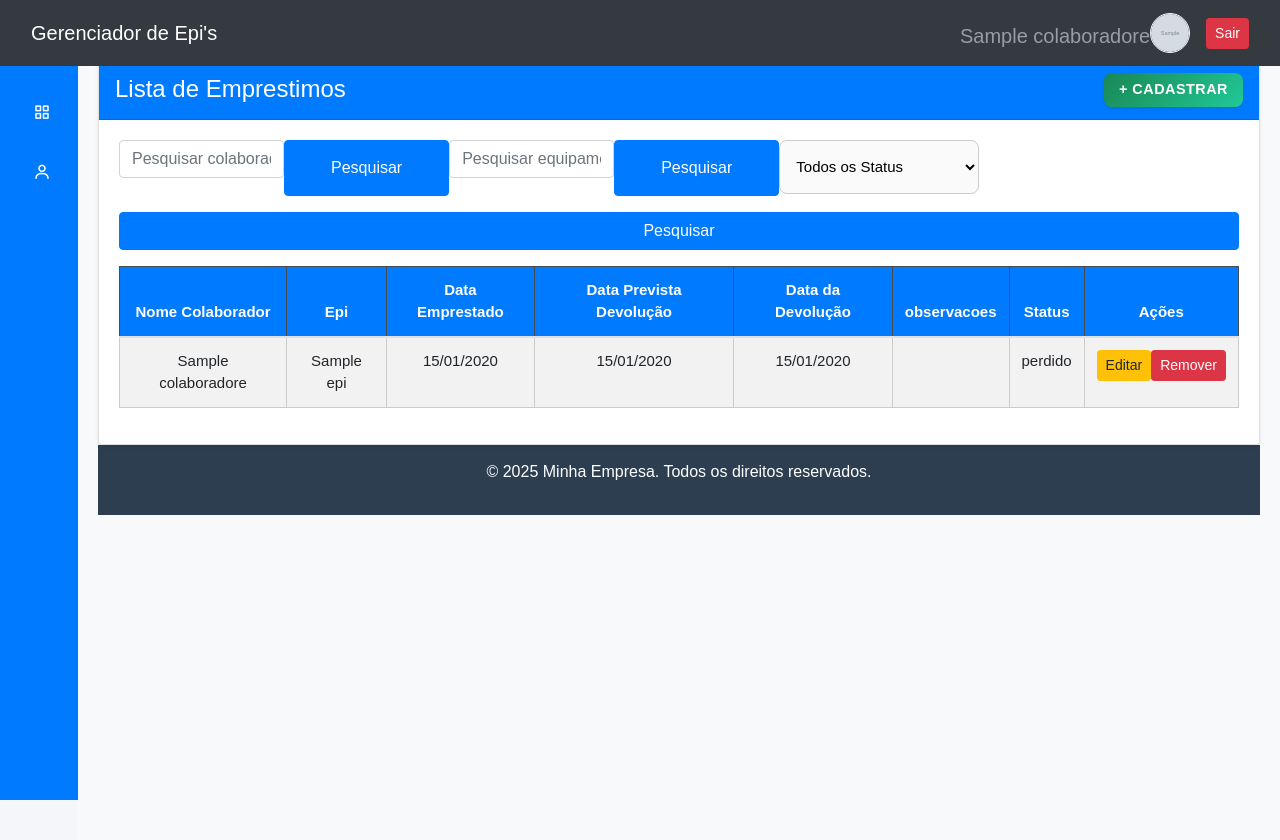
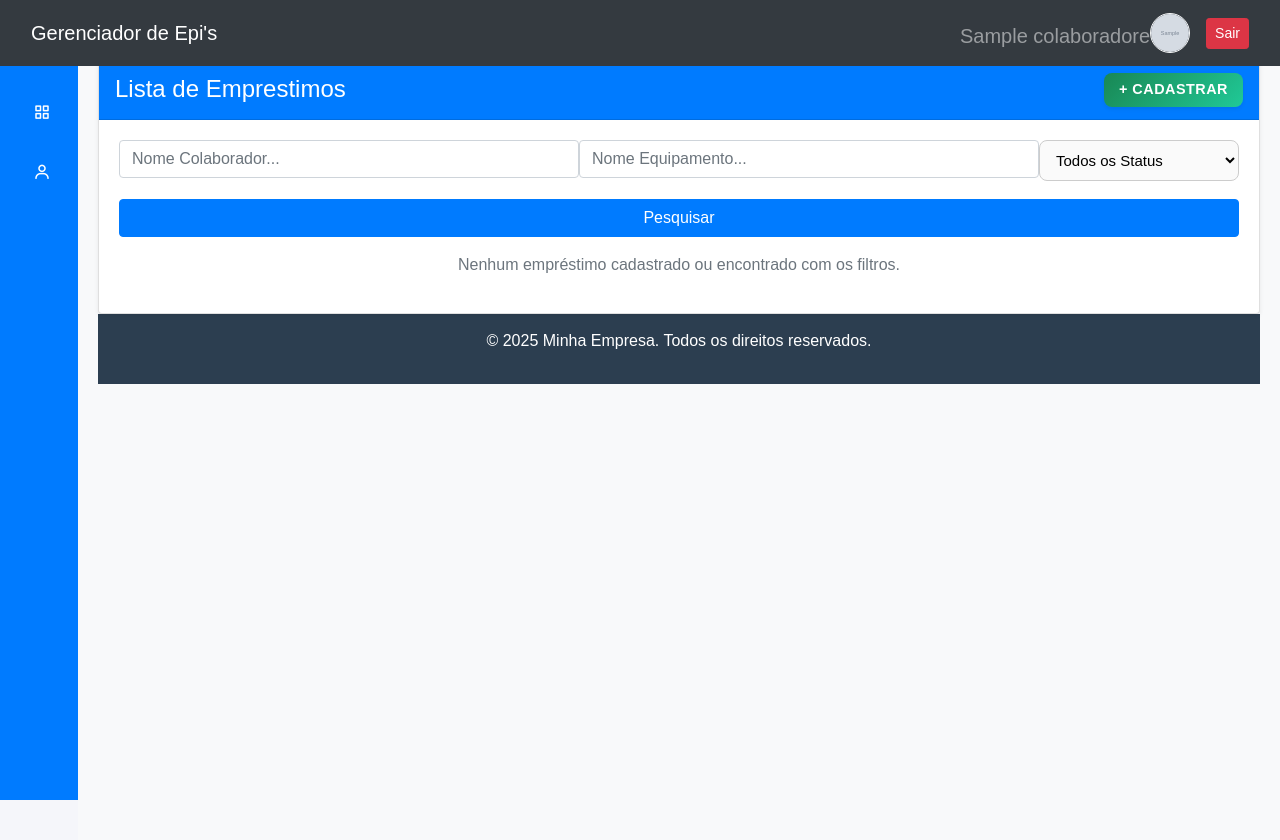
Before and after one commit to AleGreef/Gerenciador_Epi-s, a Django app: page /colaboradores/listar_emprestimos/ in a window 1280 px wide. Run offline with Django 5.2, Linux system fonts and the light colour scheme; a user stored in the database is signed in; tables that the repository leaves empty hold one stand-in row (values such as "Sample post"); grey boxes marked "Sample" are stand-in pictures; some libraries are stand-ins or nearby versions.

Commit message:
11 commit

```diff
--- a/app_site/templates/app_site/pages/listar_emprestimos.html
+++ b/app_site/templates/app_site/pages/listar_emprestimos.html
@@ -16,31 +16,13 @@
         <div class="mb-3" style="max-width: 1200px;">
             <form method="GET" action="{% url 'colaboradores:listar_emprestimos' %}">
                 <div class="d-flex gap-2 mb-2 flex-wrap">
-                    <!-- Barra de pesquisa colaborador -->
-                    <div class="mb-3" style="max-width: 1000px;">
-                        <form>
-                            <div class="d-flex gap-20">
-                                <input type="text" class="form-control" placeholder="Pesquisar colaborador..." name="nome_colaborador" value="{{ pesquisa }}">
-                                <button type="submit" class="btn btn-primary">Pesquisar</button>
-                            </div>
-                            {% if pesquisa %}
-                                    <a href="{% url 'colaboradores:listar_colaborador' %}">Limpar Pesquisa</a>
-                            {% endif %}
-                        </form>
-                    </div>
-                    <!-- Barra de pesquisa -->
-                    <div class="mb-3" style="max-width: 1000px;">
-                        <form>
-                            <div class="d-flex gap-20">
-                                <input type="text" class="form-control" placeholder="Pesquisar equipamento..." name="nome_epi" value="{{ pesquisa }}">
-                                <button type="submit" class="btn btn-primary">Pesquisar</button>
-                            </div>
-                            {% if pesquisa %}
-                                    <a href="{% url 'colaboradores:listar_equipamentos' %}">Limpar Pesquisa</a>
-                            {% endif %}
-                        </form>
-                    </div>
-                    <select name="status" class="form-select" style="max-width: 200px;" >
+                    <input type="text" class="form-control" placeholder="Nome Colaborador..." name="colaborador_nome"
+                           value="{{ filtros.colaborador_nome|default:'' }}" style="flex: 1;">
+
+                    <input type="text" class="form-control" placeholder="Nome Equipamento..." name="equipamento_nome"
+                           value="{{ filtros.equipamento_nome|default:'' }}" style="flex: 1;">
+
+                    <select name="status" class="form-select" style="max-width: 200px;">
                         <option value="">Todos os Status</option>
                         <option value="Empréstimo" {% if filtros.status == 'Empréstimo' %}selected{% endif %}>Empréstimo</option>
                         <option value="Devolvido" {% if filtros.status == 'Devolvido' %}selected{% endif %}>Devolvido</option>
--- a/app_site/templates/app_site/pages/menu.html
+++ b/app_site/templates/app_site/pages/menu.html
@@ -43,11 +43,6 @@
                     📋 Visualizar Empréstimos
                 </a>
             </div>
-            <div class="button-row">
-                <a href="{% url 'colaboradores:relatorios' %}" class="menu-btn">
-                    📋 Relatorios
-                </a>
-            </div>
         </div>
         <!--<div class="extra-buttons">
             <a href="#top" class="secondary-btn">⬆️ Voltar ao Topo</a>
--- a/app_site/views.py
+++ b/app_site/views.py
@@ -8,6 +8,7 @@ from django.contrib.auth.decorators import login_required
 from django.http import  HttpRequest
 from django.http import JsonResponse
 from django.db import IntegrityError
+
 
 User = CustomUser
 
@@ -23,10 +24,13 @@ def buscar_equipamentos(request):
 @login_required(login_url='accounts:login')
 def buscar_colaboradores(request):
     term = request.GET.get('term', '')
+    # O filtro icontains está correto para a busca
     colaboradores = Colaboradores.objects.filter(nome_colaborador__icontains=term)
 
-    data = [{"id_col": c.id_col, "text": c.nome_colaborador} for c in colaboradores]
-    return JsonResponse(data, safe=False)  # safe=False porque é uma lista
+    # 🚨 Mude 'id_col' para 'id'
+    data = [{"id": c.id_col, "text": c.nome_colaborador} for c in colaboradores]
+
+    return JsonResponse(data, safe=False)
 
 @login_required(login_url='accounts:login')
 def cadastrar_equipamento(request):
@@ -55,20 +59,49 @@ def cadastrar_equipamento(request):
 
     return render(request, 'app_site/pages/cadastrar_equipamento.html')
 
-@login_required(login_url='accounts:login')
 def listar_emprestimos(request):
-    pesquisa = request.GET.get("colaborador_id", "")
+    # Inicializa o QuerySet com todos os empréstimos ativos (delete_flag='N')
+    emprestimos = Emprestimos.objects.filter(delete_flag='N')
 
-    emprestimos = Emprestimos.objects.all().select_related("colaborador")
+    # Dicionário para armazenar os filtros e enviar de volta ao template
+    filtros = {}
 
-    if pesquisa:
-        emprestimos = emprestimos.filter(colaborador__nome_colaborador__icontains=pesquisa)
+    # --- 1. FILTRO POR NOME DO COLABORADOR ---
+    colaborador_nome = request.GET.get('colaborador_nome')
+    if colaborador_nome:
+        # Usa __icontains para buscar parte do nome, ignorando case
+        emprestimos = emprestimos.filter(
+            colaborador__nome_colaborador__icontains=colaborador_nome
+        )
+        filtros['colaborador_nome'] = colaborador_nome
 
-    return render(request, "app_site/pages/listar_emprestimos.html", {
-        "emprestimos": emprestimos,
-        "pesquisa": pesquisa
-    })
+    # --- 2. FILTRO POR NOME DO EQUIPAMENTO (EPI) ---
+    equipamento_nome = request.GET.get('equipamento_nome')
+    if equipamento_nome:
+        # Usa __icontains para buscar parte do nome, ignorando case
+        emprestimos = emprestimos.filter(
+            epis__nome_epi__icontains=equipamento_nome
+        )
+        filtros['equipamento_nome'] = equipamento_nome
 
+    # --- 3. FILTRO POR STATUS ---
+    status = request.GET.get('status')
+    if status:
+        # Usa __iexact (igualdade exata, ignorando case) para o status
+        emprestimos = emprestimos.filter(
+            status__iexact=status
+        )
+        filtros['status'] = status
+
+    # Os filtros acima são combinados automaticamente por Django com o operador AND.
+    # Exemplo: (colaborador__icontains) AND (epis__icontains) AND (status__iexact)
+
+    context = {
+        'emprestimos': emprestimos,
+        'filtros': filtros # Envia os filtros de volta para preencher o formulário no template
+    }
+
+    return render(request, "app_site/pages/listar_emprestimos.html", context)
 @login_required(login_url='accounts:login')
 def menu(request):
     return render(request, 'app_site/pages/menu.html')  # 'menu.html' é o template da tela do menu
@@ -334,56 +367,60 @@ def editar_setor(request: HttpRequest, id: int):
         'modo_edicao': True,
     })
 
-# Seu código na view.py (dentro de editar_emprestimo)
 @login_required(login_url='accounts:login')
 def editar_emprestimo(request, id):
-    try:
-        emprestimo = Emprestimos.objects.get(id=id)
-    except Emprestimos.DoesNotExist:
-        messages.error(request, "Empréstimo não encontrado.")
-        return redirect("colaboradores:listar_emprestimos")
+    emprestimo = get_object_or_404(Emprestimos, id=id)
 
     if request.method == "POST":
-        # ... (Coleta de outros dados)
+        # 1. Coletar e tratar campos editáveis
+        status_post = request.POST.get("status")
+        data_devolver_post = request.POST.get("data_devolver")
+        observacoes_post = request.POST.get("observacoes")
 
-        # 🚨 PONTO CRÍTICO: Verifique como você está obtendo o ID do EPI.
-        epis_id = request.POST.get("nome_epi") # Ou o nome real do campo no seu formulário
-
-        # Se o formulário não tem esse campo, ou se ele está desabilitado e não envia valor:
-        if not epis_id:
-            # Opção A: Manter o EPI existente (Se o formulário não deveria permitir alteração)
-            # Você precisa garantir que o objeto EPI original seja mantido se o campo for desabilitado
-
-            # Não faça nada aqui para não limpar o emprestimo.epis original
-            pass
-        else:
-            # Opção B: Tentar buscar o novo EPI (Se a alteração for permitida)
+        # --- A. Tratamento da Data de Devolução ---
+        data_devolver_obj = None
+        if data_devolver_post and data_devolver_post != '':
             try:
-                equipamento = Epis.objects.get(id_epis=epis_id)
-                emprestimo.epis = equipamento
-            except Epis.DoesNotExist:
-                messages.error(request, "Equipamento não encontrado.")
+                # Converte para objeto date
+                data_devolver_obj = datetime.strptime(data_devolver_post, "%Y-%m-%d").date()
+            except ValueError:
+                messages.error(request, "Formato de Data de Devolução inválido. Use YYYY-MM-DD.")
+                # 🚨 CORREÇÃO: Redireciona para a mesma página de edição (com o ID)
                 return redirect("colaboradores:editar_emprestimo", id=id)
 
-        # 🚨 IMPORTANTE: Se o campo 'epis' está desabilitado no HTML, ele NÃO é enviado no POST.
-        # Portanto, você não deve redefinir emprestimo.epis no bloco POST
-        # a menos que o campo `epis_id` venha corretamente.
+        # --- B. Tratamento de Observações ---
+        if observacoes_post == '':
+            observacoes_post = None
 
-        # ... (Outras atualizações de campos, como status, data_devolver, etc.)
-
-        # Se o campo de EPI não é enviado, e você não está atualizando ele, o valor original de
-        # `emprestimo.epis` DEVE ser mantido no objeto, antes de chamar o save().
+        # --- C. ATUALIZAÇÃO DO OBJETO ---
+        emprestimo.status = status_post
+        emprestimo.data_devolver = data_devolver_obj
+        emprestimo.observacao = observacoes_post
 
         try:
-            emprestimo.save() # Se o objeto emprestimo ainda tem o valor original, deve funcionar.
+            emprestimo.save()
             messages.success(request, "Empréstimo atualizado com sucesso!")
+            # Redireciona para a lista (Sucesso)
             return redirect("colaboradores:listar_emprestimos")
+
         except IntegrityError as e:
-            messages.error(request, f"Erro de integridade ao salvar: {e}")
+            messages.error(request, f"Erro de integridade ao salvar: {e}. Verifique se todos os campos obrigatórios foram preenchidos corretamente.")
+            # 🚨 CORREÇÃO: Redireciona para a mesma página de edição (com o ID)
+            return redirect("colaboradores:editar_emprestimo", id=id)
+        except Exception as e:
+            messages.error(request, f"Ocorreu um erro inesperado: {e}")
+            # 🚨 CORREÇÃO: Redireciona para a mesma página de edição (com o ID)
             return redirect("colaboradores:editar_emprestimo", id=id)
 
-    # ... (GET request)
-    return render(request, "app_site/pages/editar_emprestimo.html", {'emprestimo': emprestimo})
+    # GET request
+    context = {
+        'emprestimo': emprestimo,
+        'colaborador_atual': emprestimo.colaborador,
+        'equipamento_atual': emprestimo.epis,
+        'modo_edicao': True
+    }
+    # O caminho do template está correto: "app_site/pages/realizar_emprestimo.html"
+    return render(request, "app_site/pages/realizar_emprestimo.html", context)
 
 @login_required(login_url='accounts:login')
 def perfil(request):
```
Also changed, not shown: app_site/templates/app_site/pages/realizar_emprestimo.html (+69 -45 lines).
